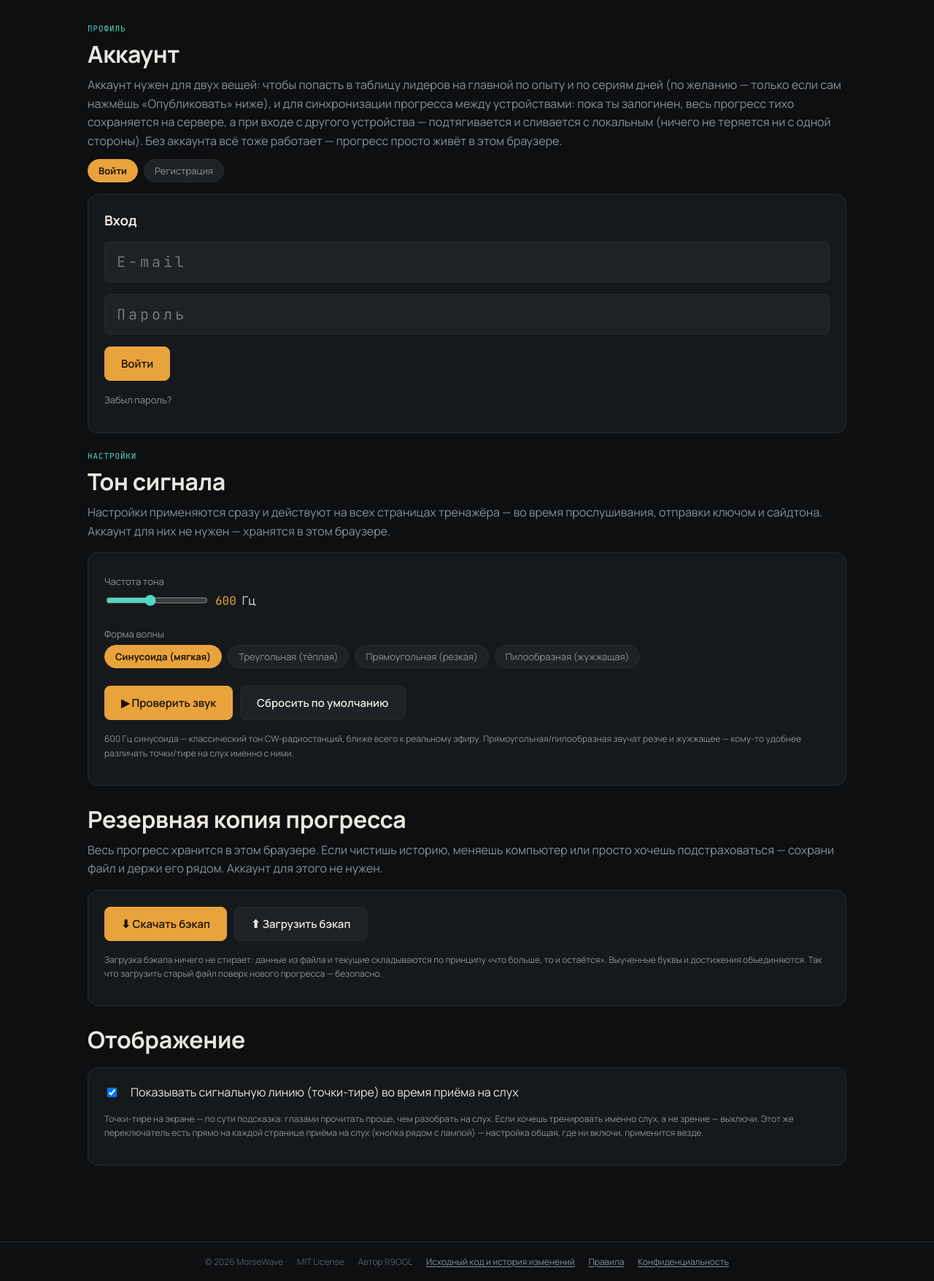
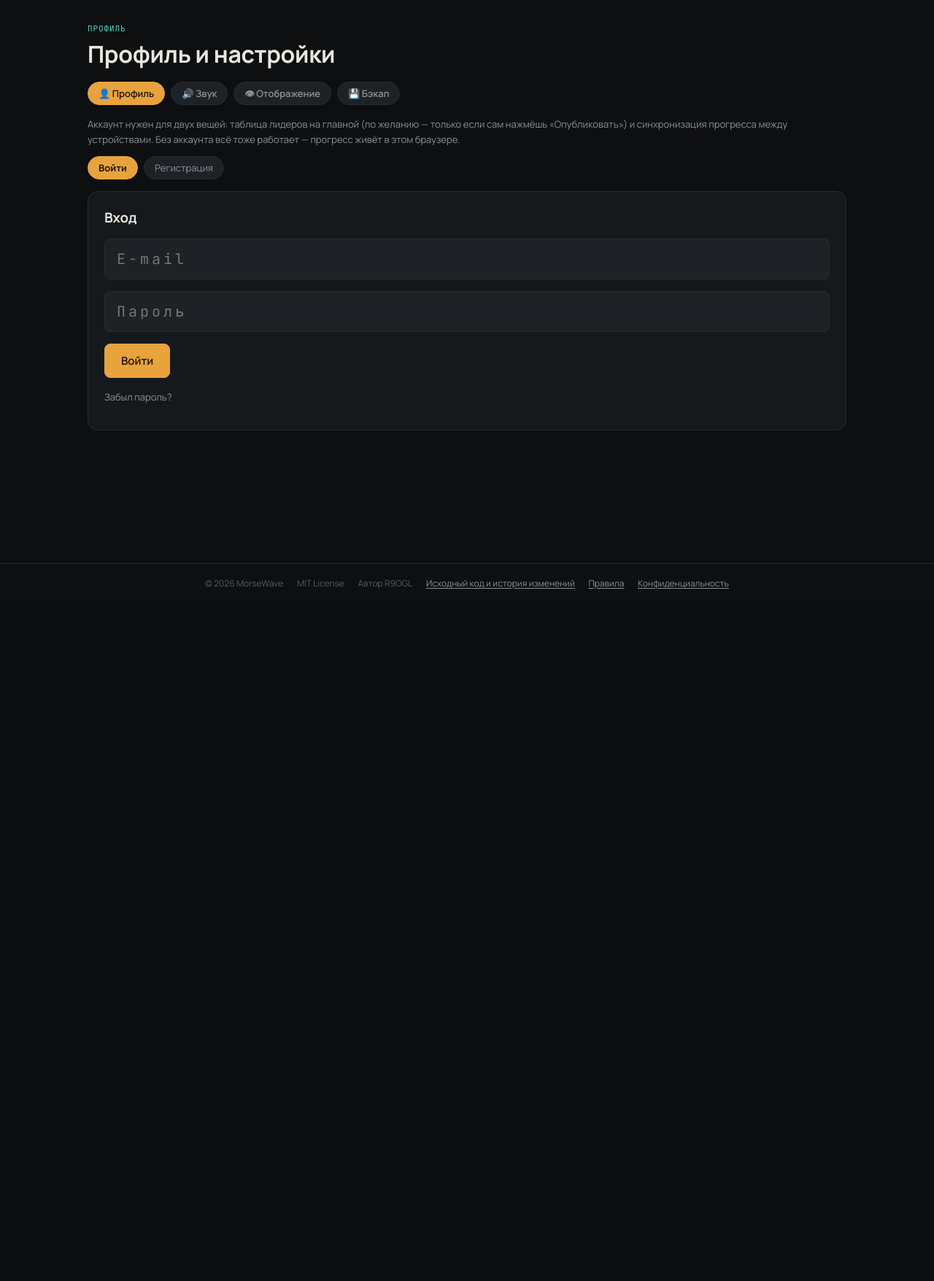
Before and after one commit to loloka/morsewave, a PHP site: page /account.php in a window 1280 px wide. Shown: the part 68-1824 px from the top of the page at 73% size. After the commit the page ends 875 px from the top, so only its background shows below. Run offline with PHP 8.4, Linux system fonts and the light colour scheme; data comes from the database, SQL or seed files in the repository.

Commit message:
v2.37-2.39: соглашение и политика, вкладки профиля, удаление аккаунта, админы через флаг в БД, e-mail morse@r9o.ru

```diff
--- a/account.php
+++ b/account.php
@@ -8,14 +8,22 @@ include __DIR__ . '/includes/header.php';
 ?>
 
 <div class="card-eyebrow">Профиль</div>
-<h1>Аккаунт</h1>
-<p>Аккаунт нужен для двух вещей: чтобы попасть в таблицу лидеров на главной
-    по опыту и по сериям дней (по желанию — только если сам нажмёшь
-    «Опубликовать» ниже), и для синхронизации прогресса между устройствами:
-    пока ты залогинен, весь прогресс тихо сохраняется на сервере, а при входе
-    с другого устройства — подтягивается и сливается с локальным (ничего не
-    теряется ни с одной стороны). Без аккаунта всё тоже работает — прогресс
-    просто живёт в этом браузере.</p>
+<h1>Профиль и настройки</h1>
+
+<!-- Вкладки: звук/отображение/бэкап доступны и без аккаунта, поэтому панель
+     "Профиль" внутри сама переключает вид гость/залогинен (account.js). -->
+<div class="account-tabs" id="account-tabs" role="tablist">
+    <button class="chip active" data-tab="profile">👤 Профиль</button>
+    <button class="chip" data-tab="sound">🔊 Звук</button>
+    <button class="chip" data-tab="display">👁 Отображение</button>
+    <button class="chip" data-tab="backup">💾 Бэкап</button>
+</div>
+
+<!-- ======================= ВКЛАДКА: ПРОФИЛЬ ======================= -->
+<div class="account-tab-panel" data-tab-panel="profile">
+    <p class="muted mt-2" style="font-size:13px;">Аккаунт нужен для двух вещей: таблица лидеров на главной
+        (по желанию — только если сам нажмёшь «Опубликовать») и синхронизация прогресса между устройствами.
+        Без аккаунта всё тоже работает — прогресс живёт в этом браузере.</p>
 
     <div id="guest-block" style="display:none;">
         <div class="mode-switch">
@@ -129,8 +137,10 @@ include __DIR__ . '/includes/header.php';
             <div class="feedback mt-2" id="sync-feedback"></div>
         </div>
 
-    <div class="card mt-2">
-        <h3>Настройки аккаунта</h3>
+        <!-- Редкие действия со аккаунтом — под раскрывашкой, чтобы не растягивать
+             вкладку. Открывается по клику, IDs внутри не менялись. -->
+        <details class="card mt-2" id="account-settings-details">
+            <summary style="cursor:pointer;font-weight:600;">Настройки аккаунта — имя, пароль, e-mail</summary>
 
             <div class="mt-2">
                 <div class="muted" style="font-size:13px;margin-bottom:6px;">Имя (видно в таблице лидеров)</div>
@@ -155,15 +165,33 @@ include __DIR__ . '/includes/header.php';
                 <button class="btn btn-sm mt-1" id="change-email-btn">Сменить e-mail</button>
                 <div class="feedback mt-1" id="change-email-feedback"></div>
             </div>
+        </details>
+
+        <!-- Опасная зона: удаление аккаунта. -->
+        <div class="card mt-2" style="border-color:var(--danger);">
+            <h3 class="mt-0" style="color:var(--danger);">Удалить аккаунт</h3>
+            <p class="mt-0 muted" style="font-size:13px;">Аккаунт, публикация в лидерборде и серверная копия
+                прогресса удаляются безвозвратно. Локальный прогресс в этом браузере останется — его при желании
+                можно убрать отдельно кнопкой «Сбросить весь прогресс» на странице достижений. По вопросам удаления
+                можно также написать на <a href="mailto:morse@r9o.ru">morse@r9o.ru</a>.</p>
+            <button class="btn btn-sm" id="delete-account-reveal-btn" style="border-color:var(--danger);color:var(--danger);">Удалить аккаунт…</button>
+            <div id="delete-account-confirm" style="display:none;" class="mt-2">
+                <input type="password" id="delete-account-pass" class="answer-input" placeholder="Пароль для подтверждения" autocomplete="current-password" style="text-transform:none;">
+                <div class="btn-row mt-1">
+                    <button class="btn btn-sm" id="delete-account-cancel-btn">Отмена</button>
+                    <button class="btn btn-sm" id="delete-account-confirm-btn" style="border-color:var(--danger);color:var(--danger);">Да, удалить навсегда</button>
+                </div>
+                <div class="feedback mt-1" id="delete-account-feedback"></div>
+            </div>
+        </div>
     </div>
 </div>
 
-<!-- ======================= НАСТРОЙКИ (доступны и без аккаунта) ======================= -->
-<div class="card-eyebrow mt-3">Настройки</div>
-<h1>Тон сигнала</h1>
-<p>Настройки применяются сразу и действуют на всех страницах тренажёра —
-    во время прослушивания, отправки ключом и сайдтона. Аккаунт для них не
-    нужен — хранятся в этом браузере.</p>
+<!-- ======================= ВКЛАДКА: ЗВУК ======================= -->
+<div class="account-tab-panel" data-tab-panel="sound" style="display:none;">
+    <h2 class="mt-2">Тон сигнала</h2>
+    <p class="muted" style="font-size:13px;">Применяется сразу на всех страницах тренажёра — прослушивание,
+        отправка ключом и сайдтон. Аккаунт не нужен, хранится в этом браузере.</p>
 
     <div class="card mt-2">
         <div class="mt-1">
@@ -195,11 +223,31 @@ include __DIR__ . '/includes/header.php';
             кому-то удобнее различать точки/тире на слух именно с ними.
         </p>
     </div>
+</div>
 
-<h1 class="mt-3">Резервная копия прогресса</h1>
-<p>Весь прогресс хранится в этом браузере. Если чистишь историю, меняешь
-    компьютер или просто хочешь подстраховаться — сохрани файл и держи его
-    рядом. Аккаунт для этого не нужен.</p>
+<!-- ======================= ВКЛАДКА: ОТОБРАЖЕНИЕ ======================= -->
+<div class="account-tab-panel" data-tab-panel="display" style="display:none;">
+    <h2 class="mt-2">Отображение</h2>
+    <div class="card mt-2">
+        <label class="flex gap-2" style="align-items:center; cursor:pointer;">
+            <input type="checkbox" id="show-signal-line-toggle" checked>
+            <span>Показывать сигнальную линию (точки-тире) во время приёма на слух</span>
+        </label>
+        <p class="muted mt-2" style="font-size:12px;">
+            Точки-тире на экране — по сути подсказка: глазами прочитать проще, чем
+            разобрать на слух. Если хочешь тренировать именно слух, а не зрение —
+            выключи. Этот же переключатель есть прямо на каждой странице приёма
+            на слух (кнопка рядом с лампой) — настройка общая, где ни включи,
+            применится везде.
+        </p>
+    </div>
+</div>
+
+<!-- ======================= ВКЛАДКА: БЭКАП ======================= -->
+<div class="account-tab-panel" data-tab-panel="backup" style="display:none;">
+    <h2 class="mt-2">Резервная копия прогресса</h2>
+    <p class="muted" style="font-size:13px;">Весь прогресс хранится в этом браузере. Чистишь историю, меняешь
+        компьютер или просто хочешь подстраховаться — сохрани файл и держи рядом. Аккаунт не нужен.</p>
 
     <div class="card mt-2">
         <div class="btn-row">
@@ -215,20 +263,6 @@ include __DIR__ . '/includes/header.php';
             нового прогресса — безопасно.
         </p>
     </div>
-
-<h1 class="mt-3">Отображение</h1>
-<div class="card mt-2">
-    <label class="flex gap-2" style="align-items:center; cursor:pointer;">
-        <input type="checkbox" id="show-signal-line-toggle" checked>
-        <span>Показывать сигнальную линию (точки-тире) во время приёма на слух</span>
-    </label>
-    <p class="muted mt-2" style="font-size:12px;">
-        Точки-тире на экране — по сути подсказка: глазами прочитать проще, чем
-        разобрать на слух. Если хочешь тренировать именно слух, а не зрение —
-        выключи. Этот же переключатель есть прямо на каждой странице приёма
-        на слух (кнопка рядом с лампой) — настройка общая, где ни включи,
-        применится везде.
-    </p>
 </div>
 
 <?php include __DIR__ . '/includes/footer.php'; ?>
--- a/api/admin_users.php
+++ b/api/admin_users.php
@@ -5,7 +5,7 @@ require __DIR__ . '/../includes/auth.php';
 require_admin_json($pdo);
 
 $stmt = $pdo->query('
-    SELECT u.id, u.name, u.email, u.email_verified_at, u.created_at,
+    SELECT u.id, u.name, u.email, u.email_verified_at, u.created_at, u.is_admin,
            s.xp, s.streak_count
     FROM users u
     LEFT JOIN user_stats s ON s.user_id = u.id
--- a/api/login.php
+++ b/api/login.php
@@ -16,7 +16,7 @@ $email = strtolower(trim($input['email'] ?? ''));
 $password = (string) ($input['password'] ?? '');
 
 $stmt = $pdo->prepare('
-    SELECT id, name, email, password_hash, email_verified_at, failed_login_attempts, locked_until
+    SELECT id, name, email, password_hash, email_verified_at, is_admin, failed_login_attempts, locked_until
     FROM users WHERE email = :email LIMIT 1
 ');
 $stmt->execute(['email' => $email]);
--- a/assets/css/style.css
+++ b/assets/css/style.css
@@ -586,6 +586,33 @@ input[type="range"] {
     color: var(--text-muted);
     line-height: 1.5;
 }
+/* ---------- Вкладки профиля ---------- */
+.account-tabs {
+    display: flex;
+    gap: 8px;
+    flex-wrap: wrap;
+    margin-top: 16px;
+}
+.account-tabs .chip {
+    font-weight: 600;
+    font-family: inherit; /* <button> иначе берёт системный шрифт, а не Manrope */
+    font-size: 13px;
+    line-height: 1.4;
+}
+/* На узких экранах — горизонтальная прокрутка вместо переноса, чтобы вкладки
+   не громоздились в два ряда и палец легко доставал до любой. */
+@media (max-width: 480px) {
+    .account-tabs {
+        flex-wrap: nowrap;
+        overflow-x: auto;
+        -webkit-overflow-scrolling: touch;
+        scrollbar-width: none;
+        padding-bottom: 4px;
+    }
+    .account-tabs::-webkit-scrollbar { display: none; }
+    .account-tabs .chip { flex: 0 0 auto; }
+}
+
 /* ---------- Daily challenge ---------- */
 .daily-card {
     background: linear-gradient(135deg, var(--surface), #1f1a10 150%);
--- a/database/schema.sql
+++ b/database/schema.sql
@@ -122,6 +122,7 @@ CREATE TABLE IF NOT EXISTS users (
     password_hash          VARCHAR(255) NOT NULL,
     email_verified_at      DATETIME DEFAULT NULL,
     verification_token     VARCHAR(64) DEFAULT NULL,
+    is_admin               TINYINT(1) NOT NULL DEFAULT 0,
     failed_login_attempts  INT UNSIGNED NOT NULL DEFAULT 0,
     locked_until           DATETIME DEFAULT NULL,
     reset_token            VARCHAR(64) DEFAULT NULL,
--- a/includes/auth.php
+++ b/includes/auth.php
@@ -62,7 +62,7 @@ function current_user_id() {
 function current_user($pdo) {
     $id = current_user_id();
     if (!$id) return null;
-    $stmt = $pdo->prepare('SELECT id, name, email, email_verified_at, created_at FROM users WHERE id = :id');
+    $stmt = $pdo->prepare('SELECT id, name, email, email_verified_at, created_at, is_admin FROM users WHERE id = :id');
     $stmt->execute(['id' => $id]);
     $user = $stmt->fetch();
     return $user ?: null;
@@ -77,12 +77,13 @@ function require_login_json() {
     }
 }
 
-// Единственный админ определён по e-mail — для одного человека этого
-// достаточно, не городить отдельную роль/таблицу ради одного аккаунта.
-const ADMIN_EMAIL = 'admin@r9o.ru';
-
+// Админ определяется флагом is_admin в таблице users (раньше был жёстко
+// зашит e-mail — но так нельзя было передать права другому аккаунту и снять
+// со старого). Права выдаются/снимаются из админки (api/admin_set_admin.php),
+// а на пустой базе первый зарегистрированный аккаунт становится админом
+// автоматически (api/register.php) — чтобы было кому раздать права.
 function is_admin_user($user) {
-    return $user && strtolower($user['email']) === ADMIN_EMAIL;
+    return $user && !empty($user['is_admin']);
 }
 
 function require_admin_json($pdo) {
--- a/terms.php
+++ b/terms.php
@@ -67,6 +67,7 @@ include __DIR__ . '/includes/header.php';
     после изменений, ты принимаешь новую редакцию.</p>
 
 <p class="mt-3">Как мы обращаемся с твоими данными — в
-    <a href="privacy.php">Политике конфиденциальности</a>.</p>
+    <a href="privacy.php">Политике конфиденциальности</a>. По любым вопросам —
+    <a href="mailto:morse@r9o.ru">morse@r9o.ru</a>.</p>
 
 <?php include __DIR__ . '/includes/footer.php'; ?>
```
Also changed, not shown: api/admin_set_admin.php (added, +50 -0 lines), api/delete_account.php (added, +82 -0 lines), api/register.php (+7 -2 lines), assets/js/account.js (+82 -0 lines), assets/js/admin.js (+31 -0 lines), privacy.php (+6 -5 lines), CHANGELOG.md, README.md. Lines whose indentation alone changed are shown as unchanged.
